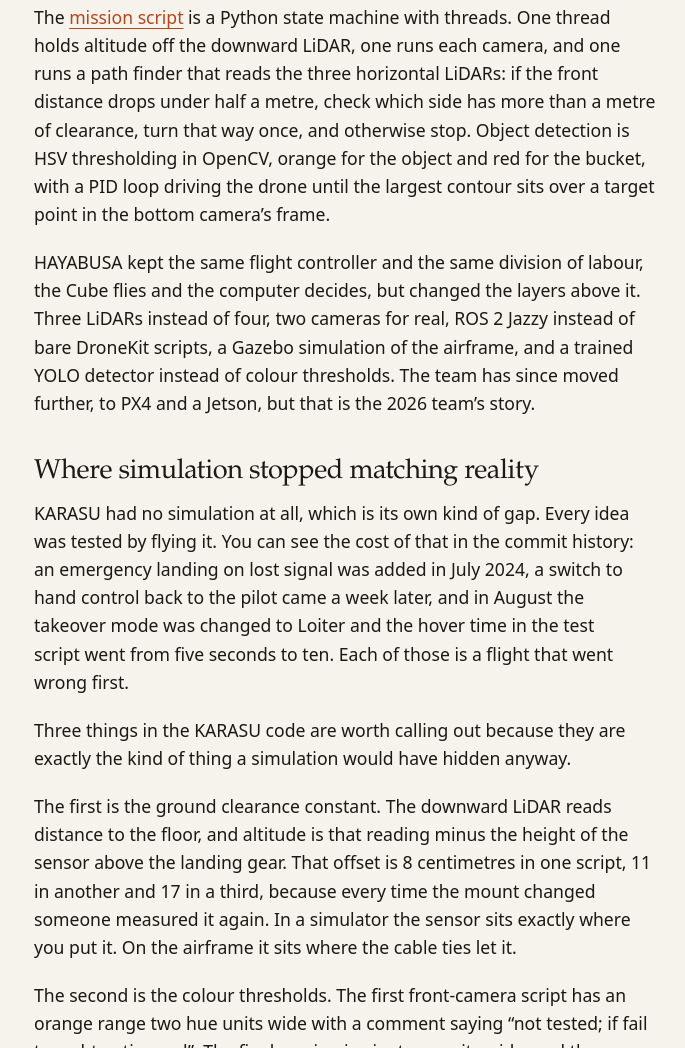
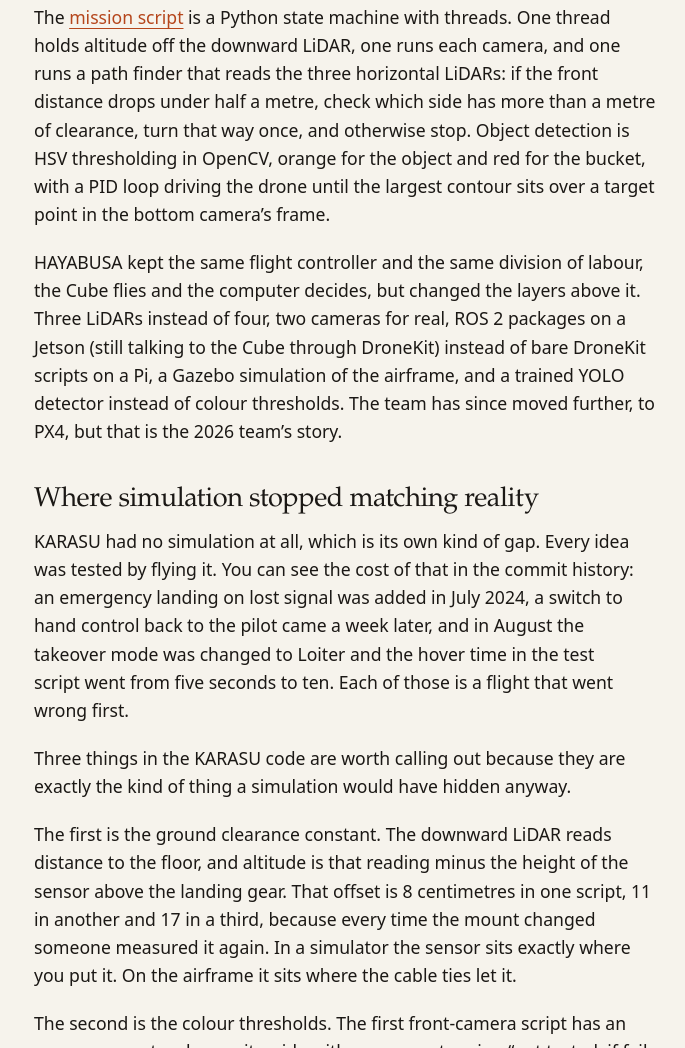
Before and after one commit to theonegareth/personal-web, an Astro site: page /blog/autonomous-drone-technology in a window 1280 px wide. Shown: the part 1145-2193 px from the top of the page, without its empty margins (30-715 px from the left). Built offline with nearby package versions, Linux system fonts and the light colour scheme; Astro itself is replaced by a stand-in of ours.

Commit message:
🐛 fix(blog): correct HAYABUSA's flight stack in the drone post
- flight code was ROS 2 on a Jetson still using DroneKit; Jazzy was only the simulation
- the Jetson was the 2025 computer, so the move since is to PX4 alone
- the SITL setup was built to test arming and missions; no source shows it flew

```diff
--- a/src/content/blog/autonomous-drone-technology.md
+++ b/src/content/blog/autonomous-drone-technology.md
@@ -37,9 +37,10 @@ the bottom camera's frame.
 
 HAYABUSA kept the same flight controller and the same division of labour, the Cube flies and the
 computer decides, but changed the layers above it. Three LiDARs instead of four, two cameras for
-real, ROS 2 Jazzy instead of bare DroneKit scripts, a Gazebo simulation of the airframe, and a
-trained YOLO detector instead of colour thresholds. The team has since moved further, to PX4 and a
-Jetson, but that is the 2026 team's story.
+real, ROS 2 packages on a Jetson (still talking to the Cube through DroneKit) instead of bare
+DroneKit scripts on a Pi, a Gazebo simulation of the airframe, and a
+trained YOLO detector instead of colour thresholds. The team has since moved further, to PX4, but that
+is the 2026 team's story.
 
 ## Where simulation stopped matching reality
 
@@ -80,7 +81,7 @@ HAYABUSA got the simulation KARASU lacked, and it produced a different gap. We m
 hexacopter in Gazebo Harmonic from the CAD meshes, wired it to ArduPilot software-in-the-loop
 through the ArduPilot plugin, and wrote a Lua dynamic motor matrix so ArduPilot would fly a six
 motor frame the plugin's examples did not cover. What the model never got was sensors beyond an
-IMU. No camera, no LiDAR. So the simulation could test arming, takeoff and mission sequencing,
+IMU. No camera, no LiDAR. So the simulation was built to test arming, takeoff and mission sequencing,
 and could not test a single line of the perception stack, which was the part that had actually
 failed in 2024. My R&D notes from that year have a chapter titled "Building a Drone WRONGLY in GZ
 sim, please dont follow this for the files," and the [assets repository](https://github.com/theonegareth/GZassets)
```
